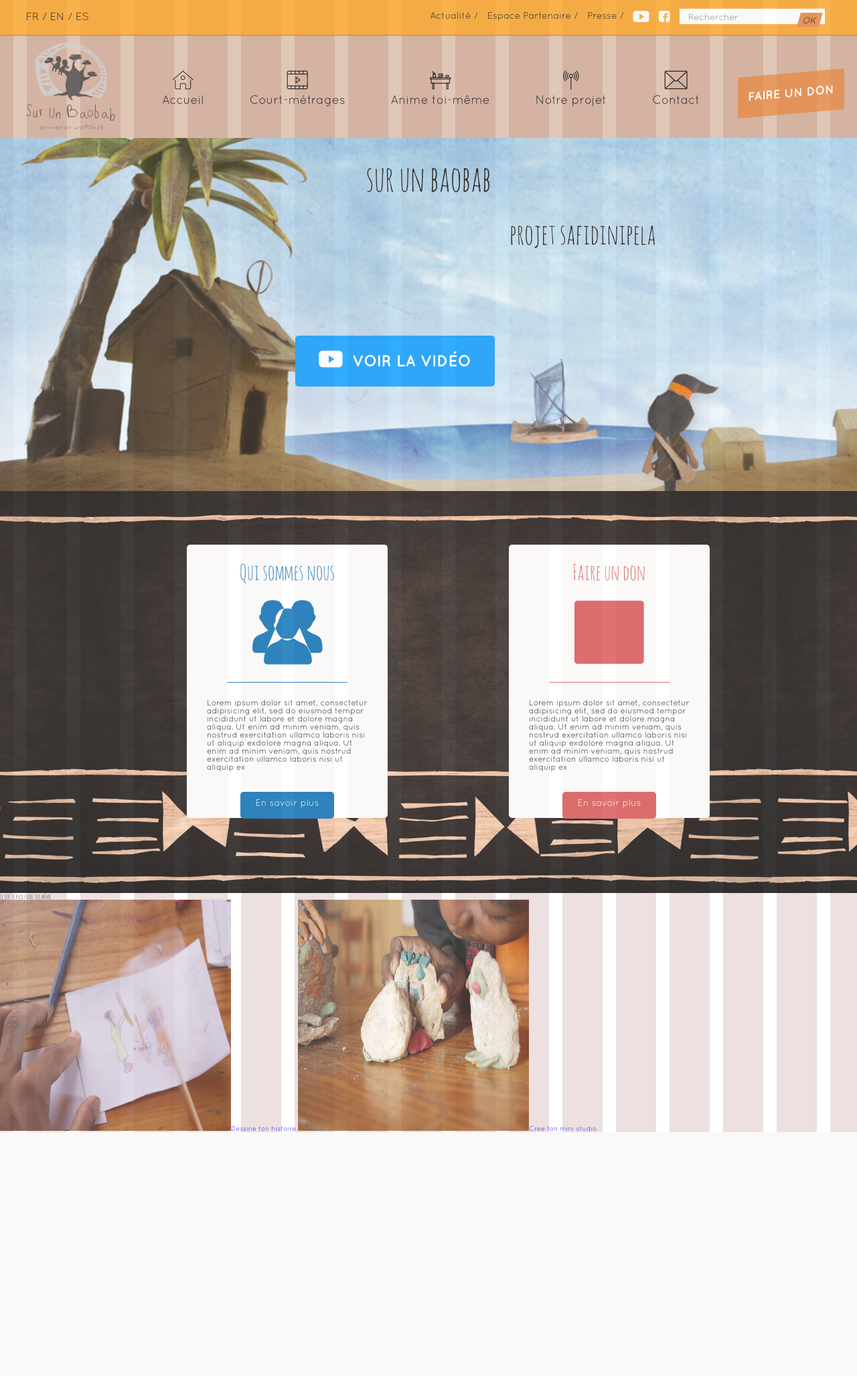
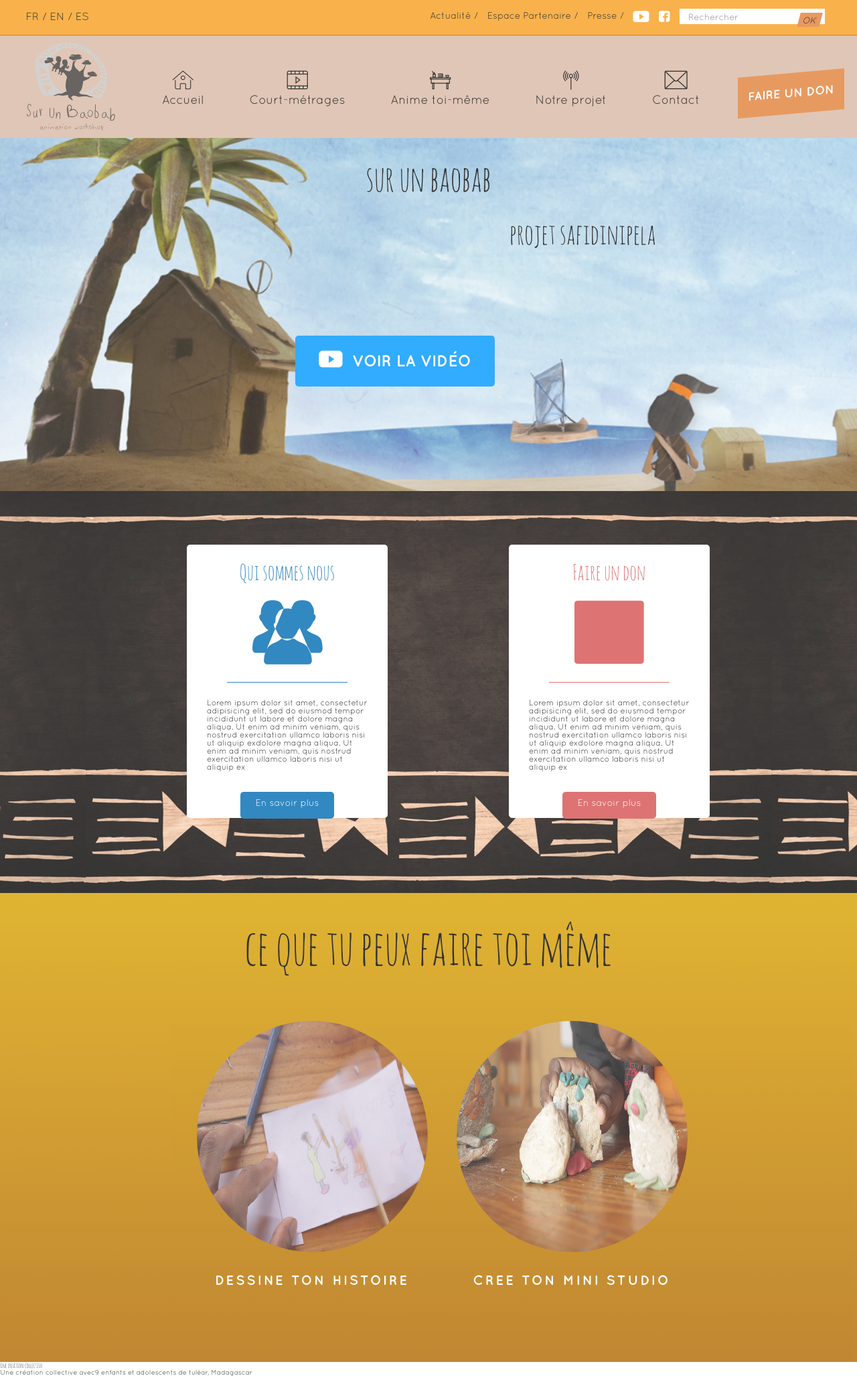
Before and after one commit to dylanschirino/Baobab, a PHP site: page / in a window 1280 px wide. Shown: the whole page at 67% size. Before the commit the page ends 1690 px from the top, so only its background shows below. Run offline with PHP 8.4, Linux system fonts and the light colour scheme; some web fonts are replaced.

Commit message:
added doityourself css section

```diff
--- a/baobab-web/css/styles.css
+++ b/baobab-web/css/styles.css
@@ -99,7 +99,6 @@ html {
   font: 62.5% "Quicksand", Arial, sans-serif; }
 
 body {
-  background: url("../img/grille.png") center center;
   opacity: .8; }
 
 h1, h2, h3 {
@@ -234,6 +233,23 @@ a {
   /*140px*/
   height: 2.8571em;
   /*40px*/ }
+
+/* BAOBAB Project
+ *
+ * /sass/object/doityourself.scss - non design of doityourself stylesheet
+ *
+ * coded by Dylan Schirino
+ * started at 22/04/2016
+ */
+.doityourself {
+  height: 70em; }
+  .doityourself__container {
+    text-align: center; }
+  .doityourself__link {
+    margin-left: 2em; }
+  .doityourself__image {
+    margin-top: 3.7em;
+    margin-bottom: 1.5em; }
 
 /* BAOBAB Project
  *
@@ -396,6 +412,40 @@ a {
 
 /* BAOBAB Project
 *
+* /sass/components/doityourself.scss - design of doityourself stylesheet
+*
+* coded by Dylan Schirino
+* started at 22/04/2016
+*/
+.doityourself {
+  background: #d9a200;
+  background: -moz-linear-gradient(top, #d9a200 0%, #b26900 100%);
+  background: -webkit-linear-gradient(top, #d9a200 0%, #b26900 100%);
+  background: linear-gradient(to bottom, #d9a200 0%, #b26900 100%);
+  filter: progid:DXImageTransform.Microsoft.gradient( startColorstr='#d9a200', endColorstr='#b26900',GradientType=0 ); }
+  .doityourself__title {
+    padding-top: 0.625em;
+    /*45px/7.2em*/
+    text-align: center;
+    font-size: 7.2em; }
+  .doityourself__link {
+    display: inline-block;
+    text-align: center;
+    font: bold 2em "Quicksand", Arial, sans-serif;
+    text-transform: uppercase;
+    color: white;
+    transition: .2s linear;
+    letter-spacing: 3px; }
+    .doityourself__link:hover {
+      opacity: 0.8;
+      transform: scale(1.1); }
+  .doityourself__image {
+    display: block;
+    text-align: center;
+    border-radius: 50%; }
+
+/* BAOBAB Project
+*
 * /sass/components/mainimage.scss - Design of mainimage stylesheet
 *
 * coded by Dylan Schirino
--- a/baobab-web/index.html
+++ b/baobab-web/index.html
@@ -111,10 +111,21 @@
         <h3 aria-level="3" class="doityourself__title">
           ce que tu peux faire toi même
         </h3>
-        <a href="studio/dessine.html" class="doityourself__link"><img class="doityourself__image" src="../img/dessinetonhistoire.jpg" width="345" height="345" alt="dessine ton histoire image">Dessine ton histoire
+        <div class="doityourself__container">
+        <a href="studio/dessine.html" class="doityourself__link"><img class="doityourself__image" src="../img/dessinetonhistoire.jpg" width="345" height="345" alt="dessine ton histoire image">
+          Dessine ton histoire
         </a>
         <a href="studio/studio.html" class="doityourself__link"><img class="doityourself__image" src="../img/ministudio.jpg" width="345" height="345" alt="dessine ton histoire image">Cree ton mini studio
         </a>
+      </div>
+      </section>
+
+      <section class="decoration">
+        <h3 aria-level="3" class="decoration__title">Une creation collective</h3>
+      <p class="decoration__text">Une création collective
+        <small class="decoration__text--small">avec</small><strong class="decoration__text--strong">9 enfants</strong> <small class="decoration__text--small">et</small> <strong class="decoration__text--strong">adolescents</strong>
+        de tuléar, <strong class="decoration__text--strong">Madagascar</strong>
+      </p>
       </section>
 
     </main>
--- a/baobab-web/sass/base/root.scss
+++ b/baobab-web/sass/base/root.scss
@@ -5,7 +5,7 @@ html{
 font: 62.5% $quicksandStack;
 }
 body{
-  background: url("../img/grille.png")center center;
+  //background: url("../img/grille.png")center center;
   opacity: .8;
 }
 h1,h2,h3{
--- a/baobab-web/sass/components/_doityourself.scss
+++ b/baobab-web/sass/components/_doityourself.scss
@@ -0,0 +1,38 @@
+/* BAOBAB Project
+*
+* /sass/components/doityourself.scss - design of doityourself stylesheet
+*
+* coded by Dylan Schirino
+* started at 22/04/2016
+*/
+.doityourself{
+  background: #d9a200;
+  background: -moz-linear-gradient(top,  #d9a200 0%, #b26900 100%);
+  background: -webkit-linear-gradient(top,  #d9a200 0%,#b26900 100%);
+  background: linear-gradient(to bottom,  #d9a200 0%,#b26900 100%);
+  filter: progid:DXImageTransform.Microsoft.gradient( startColorstr='#d9a200', endColorstr='#b26900',GradientType=0 );
+
+  &__title{
+    padding-top: 0.625em;/*45px/7.2em*/
+    text-align: center;
+    font-size:7.2em;
+  }
+  &__link{
+    display:inline-block;
+    text-align: center;
+    font:bold 2em $quicksandStack;
+    text-transform: uppercase;
+    color:white;
+    transition: .2s linear;
+    letter-spacing: 3px;
+    &:hover{
+      opacity: 0.8;
+      transform: scale(1.1);
+    }
+  }
+  &__image{
+    display: block;
+    text-align: center;
+    border-radius:50%;
+  }
+}
--- a/baobab-web/sass/object/_doityourself.scss
+++ b/baobab-web/sass/object/_doityourself.scss
@@ -0,0 +1,21 @@
+/* BAOBAB Project
+ *
+ * /sass/object/doityourself.scss - non design of doityourself stylesheet
+ *
+ * coded by Dylan Schirino
+ * started at 22/04/2016
+ */
+
+.doityourself{
+  height:70em;
+  &__container{
+    text-align: center;
+  }
+  &__link{
+      margin-left:2em;
+  }
+  &__image{
+    margin-top:3.7em;
+    margin-bottom:1.5em;
+  }
+}
--- a/baobab-web/sass/styles.scss
+++ b/baobab-web/sass/styles.scss
@@ -25,7 +25,7 @@
 @import "object/mainimage";
 @import "object/whosbaobab";
 @import "object/doityourself";
-// @import "object/maincontentinfotable";
+@import "object/decoration";
 // @import "object/comment";
 // @import "object/footer";
 // 6. Components - Design des composants, morceaux d'UI
@@ -34,6 +34,6 @@
 @import "components/whosbaobab";
 // @import "components/comment";
 @import "components/doityourself";
-// @import "components/maincontentinfotable";
+@import "components/decoration";
 @import "components/mainimage";
 // @import "components/footer";
```
Also changed, not shown: 3 other files.
